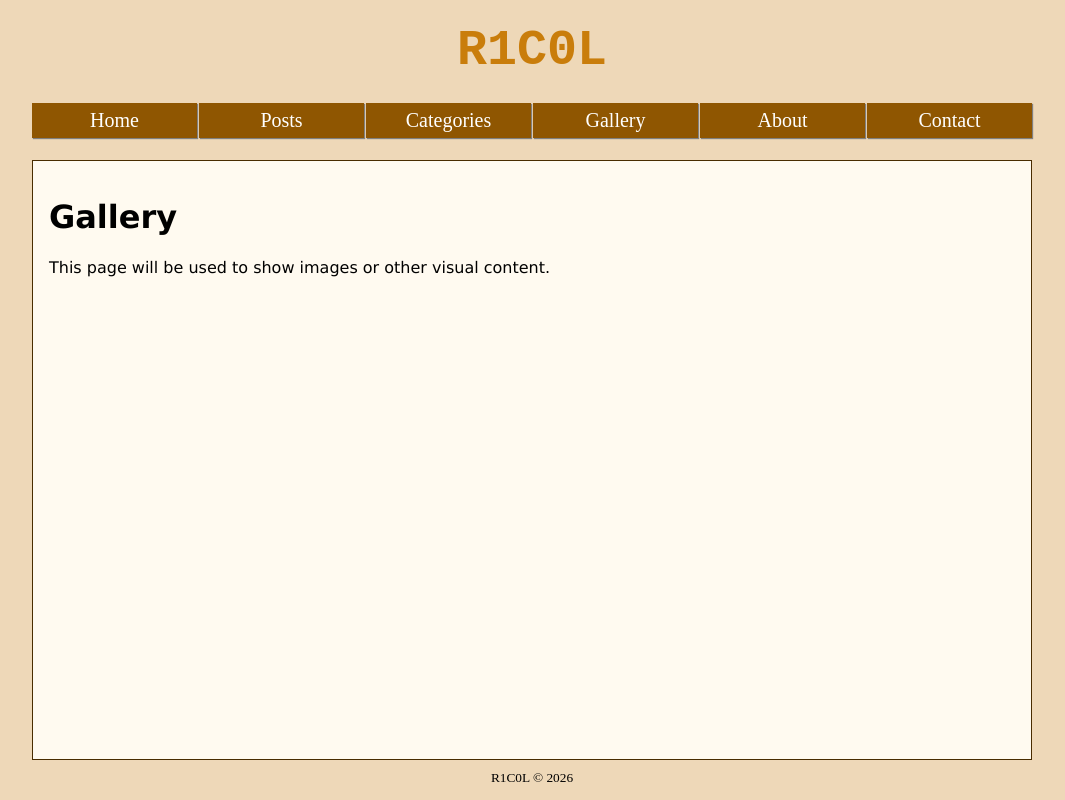
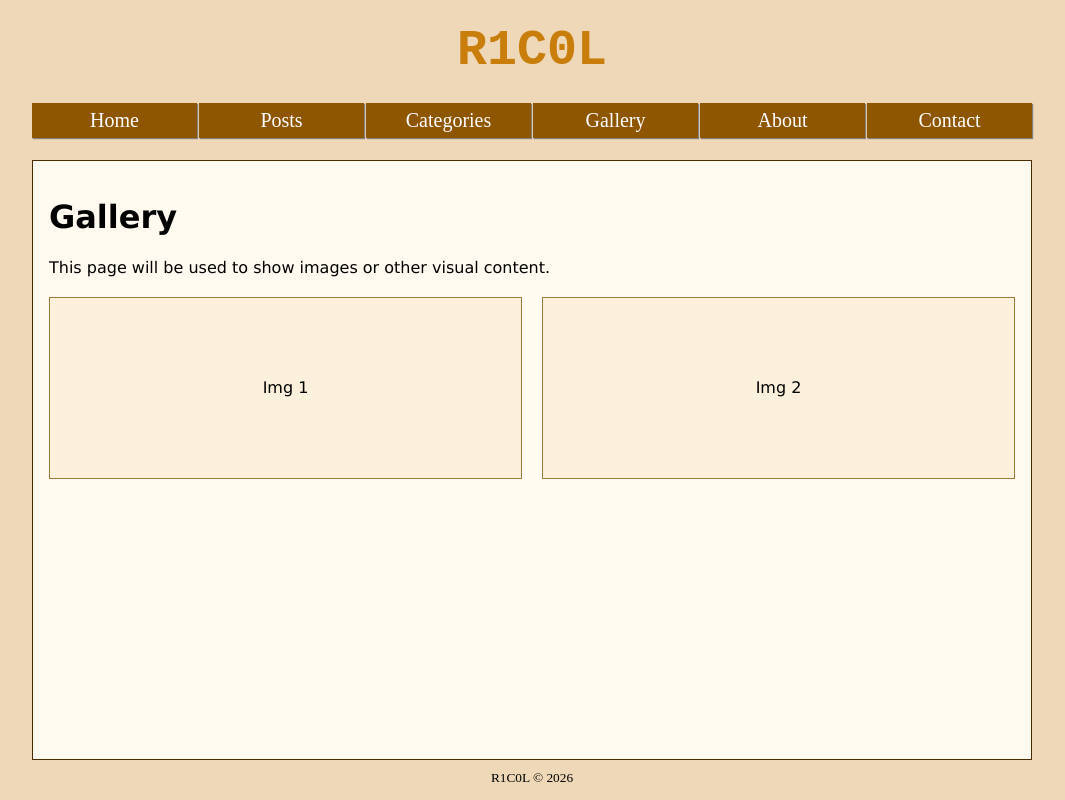
Before and after one commit to u26jl23/BLOG, a React (Vite) app: page /gallery in a window 1280 px wide. Shown: the whole page, without its empty margins (108-1173 px from the left). Built offline with nearby package versions, Linux system fonts and the light colour scheme.

Commit message:
Style gallery

```diff
--- a/src/components/Gallery.jsx
+++ b/src/components/Gallery.jsx
@@ -5,6 +5,10 @@ export default function Gallery() {
       <p>
         This page will be used to show images or other visual content.
       </p>
+      <section className="gallery-row">
+        <div className="gallery-item">Img 1</div>
+        <div className="gallery-item">Img 2</div>
+      </section>
     </main>
   )
 }
--- a/style.css
+++ b/style.css
@@ -120,4 +120,19 @@ footer {
   font-family: 'Times New Roman', Times, serif;
 }
 
+.gallery-row{
+  display: flex;
+  gap: 20px;
+  margin-top: 20px;
+}
+
+.gallery-item{
+  flex: 1;
+  height: 180px;
+  border: 1px solid rgb(160, 120, 60);
+  background-color: rgb(250, 240, 220);
+  display: flex;
+  align-items: center;
+  justify-content: center;
+}
 /* Additional styles for posts and sidebar can go here later */
```
